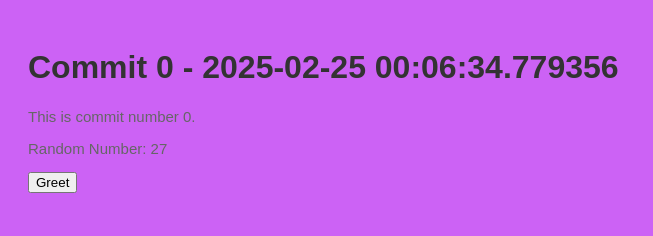
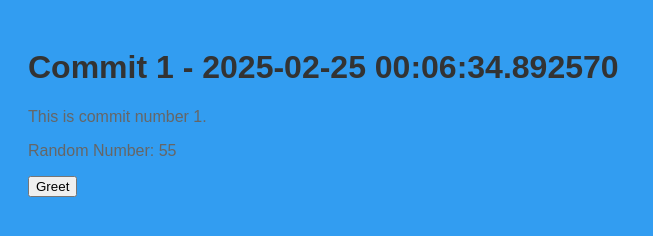
Before and after one commit to polishflits/autogen-repo-20250225000623, a plain HTML site: page index.html in a window 1280 px wide. Shown: the whole page, without its empty margins (0-653 px from the left). Drawn offline with Linux system fonts and the light colour scheme.

Commit message:
📝 Auto commit 1 with HTML, CSS, and JS

```diff
--- a/index.html
+++ b/index.html
@@ -2,13 +2,13 @@
     <!DOCTYPE html>
     <html>
     <head>
-        <title>Commit 0 - 2025-02-25 00:06:34.779356</title>
+        <title>Commit 1 - 2025-02-25 00:06:34.892570</title>
         <link rel="stylesheet" href="style.css">
     </head>
     <body>
-        <h1>Commit 0 - 2025-02-25 00:06:34.779356</h1>
-        <p>This is commit number 0.</p>
-        <p>Random Number: 27</p>
+        <h1>Commit 1 - 2025-02-25 00:06:34.892570</h1>
+        <p>This is commit number 1.</p>
+        <p>Random Number: 55</p>
         <button onclick="greet()">Greet</button>
         <script src="script.js"></script>
     </body>
--- a/script.js
+++ b/script.js
@@ -2,4 +2,4 @@
     function greet() {
         alert('Hello from commit ' + commitNumber + '!');
     }
-    var commitNumber = 0;
+    var commitNumber = 1;
--- a/style.css
+++ b/style.css
@@ -1,7 +1,7 @@
 
     body {
         font-family: Arial, sans-serif;
-        background-color: #cc62f5;
+        background-color: #329df1;
         padding: 20px;
     }
     h1 {
@@ -9,5 +9,5 @@
     }
     p {
         color: #666;
-        font-size: 15px;
+        font-size: 16px;
     }
```
